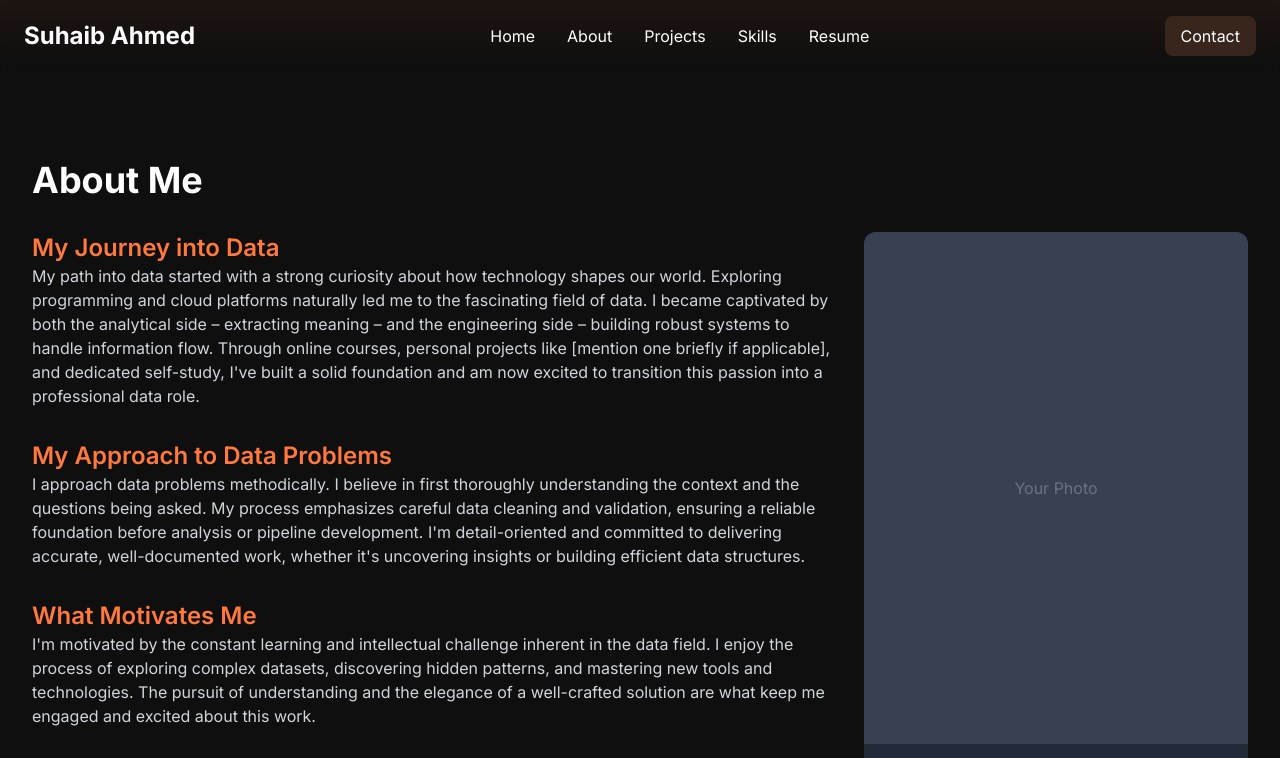
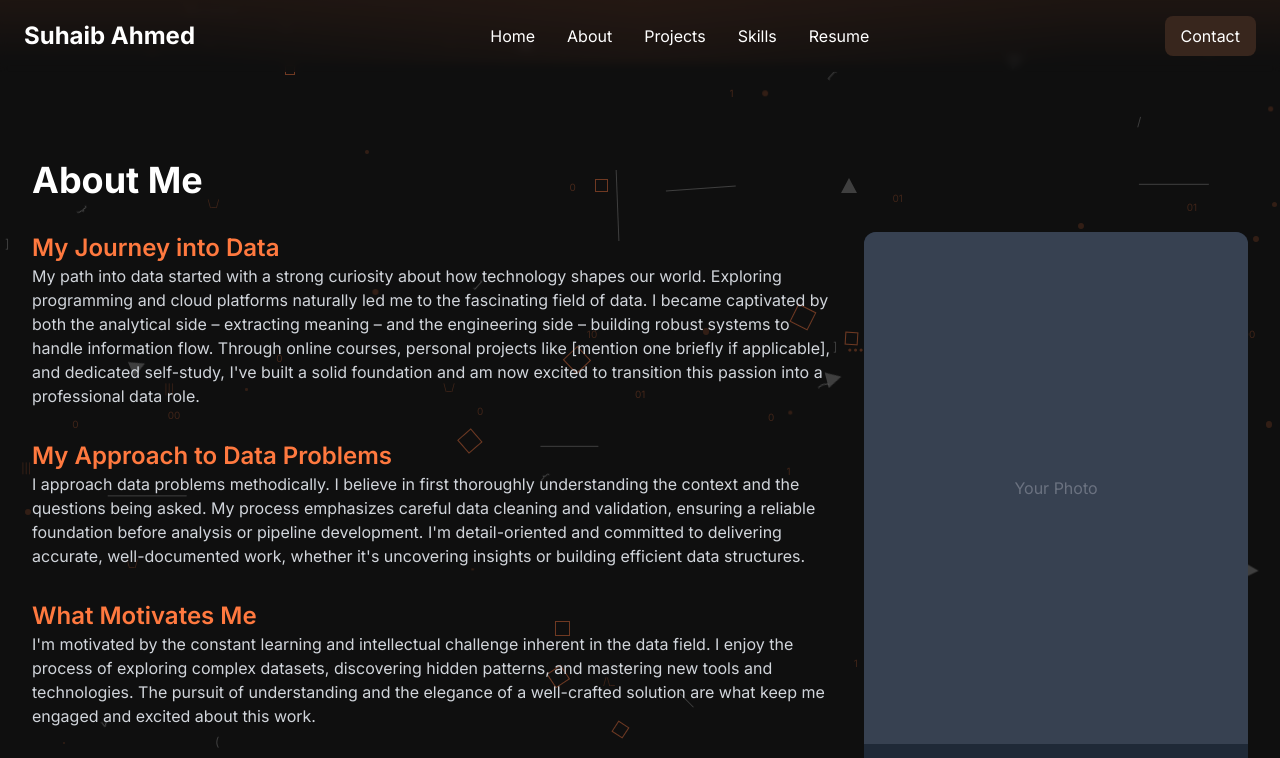
Before and after one commit to Suhaib033/Portfolio-Website, a React (Vite) app: page /about in a window 1280 px wide. Shown: the top 758 px of the page. Built offline with nearby package versions, Linux system fonts and the light colour scheme.

Commit message:
Add animated background and contact info
Add animated background to all pages except contact and project detail pages. Update contact information.

```diff
--- /dev/null
+++ b/src/components/AnimatedBackground.tsx
@@ -0,0 +1,185 @@
+
+import React from "react";
+
+const codeSymbols = ['{', '}', '<', '>', '/', '[', ']', ';', '(', ')'];
+const binaryDigits = ['0', '1', '00', '11', '01', '10'];
+const chartSymbols = ['|||_', '|||', '/\\_', '\\_/', '...', '•••'];
+
+const AnimatedBackground: React.FC = () => {
+  const particles = [];
+
+  const numParticles = 25;
+  const numLines = 15;
+  const numSquares = 12;
+  const numTriangles = 12;
+  const numBinary = 20;
+  const numCodeSymbols = 18;
+  const numCharts = 15;
+
+  for (let i = 0; i < numParticles; i++) {
+    const size = Math.random() * 5 + 2;
+    const xPos = Math.random() * 100;
+    const yPos = Math.random() * 100;
+    const delay = Math.random() * 10;
+    const duration = Math.random() * 10 + 15;
+
+    particles.push(
+      <div
+        key={`particle-${i}`}
+        className="data-particle"
+        style={{
+          left: `${xPos}%`,
+          top: `${yPos}%`,
+          width: `${size}px`,
+          height: `${size}px`,
+          animationDelay: `${delay}s`,
+          animationDuration: `${duration}s`
+        }}
+      />
+    );
+  }
+
+  for (let i = 0; i < numLines; i++) {
+    const width = Math.random() * 80 + 20;
+    const xPos = Math.random() * 100;
+    const yPos = Math.random() * 100;
+    const delay = Math.random() * 10;
+    const duration = Math.random() * 10 + 20;
+    const rotation = Math.random() * 360;
+
+    particles.push(
+      <div
+        key={`line-${i}`}
+        className="data-line"
+        style={{
+          left: `${xPos}%`,
+          top: `${yPos}%`,
+          width: `${width}px`,
+          transform: `rotate(${rotation}deg)`,
+          animationDelay: `${delay}s`,
+          animationDuration: `${duration}s`
+        }}
+      />
+    );
+  }
+
+  for (let i = 0; i < numSquares; i++) {
+    const size = Math.random() * 15 + 5;
+    const xPos = Math.random() * 100;
+    const yPos = Math.random() * 100;
+    const delay = Math.random() * 10;
+    const duration = Math.random() * 10 + 25;
+
+    particles.push(
+      <div
+        key={`square-${i}`}
+        className="data-square"
+        style={{
+          left: `${xPos}%`,
+          top: `${yPos}%`,
+          width: `${size}px`,
+          height: `${size}px`,
+          animationDelay: `${delay}s`,
+          animationDuration: `${duration}s`
+        }}
+      />
+    );
+  }
+
+  for (let i = 0; i < numTriangles; i++) {
+    const xPos = Math.random() * 100;
+    const yPos = Math.random() * 100;
+    const delay = Math.random() * 10;
+    const duration = Math.random() * 10 + 18;
+
+    particles.push(
+      <div
+        key={`triangle-${i}`}
+        className="data-triangle"
+        style={{
+          left: `${xPos}%`,
+          top: `${yPos}%`,
+          animationDelay: `${delay}s`,
+          animationDuration: `${duration}s`
+        }}
+      />
+    );
+  }
+
+  for (let i = 0; i < numBinary; i++) {
+    const xPos = Math.random() * 100;
+    const yPos = Math.random() * 100;
+    const delay = Math.random() * 15;
+    const duration = Math.random() * 15 + 20;
+    const binaryValue = binaryDigits[Math.floor(Math.random() * binaryDigits.length)];
+
+    particles.push(
+      <div
+        key={`binary-${i}`}
+        className="data-binary"
+        style={{
+          left: `${xPos}%`,
+          top: `${yPos}%`,
+          animationDelay: `${delay}s`,
+          animationDuration: `${duration}s`
+        }}
+      >
+        {binaryValue}
+      </div>
+    );
+  }
+
+  for (let i = 0; i < numCodeSymbols; i++) {
+    const xPos = Math.random() * 100;
+    const yPos = Math.random() * 100;
+    const delay = Math.random() * 15;
+    const duration = Math.random() * 15 + 22;
+    const codeSymbol = codeSymbols[Math.floor(Math.random() * codeSymbols.length)];
+
+    particles.push(
+      <div
+        key={`code-${i}`}
+        className="data-code-symbol"
+        style={{
+          left: `${xPos}%`,
+          top: `${yPos}%`,
+          animationDelay: `${delay}s`,
+          animationDuration: `${duration}s`
+        }}
+      >
+        {codeSymbol}
+      </div>
+    );
+  }
+
+  for (let i = 0; i < numCharts; i++) {
+    const xPos = Math.random() * 100;
+    const yPos = Math.random() * 100;
+    const delay = Math.random() * 12;
+    const duration = Math.random() * 15 + 18;
+    const chartSymbol = chartSymbols[Math.floor(Math.random() * chartSymbols.length)];
+
+    particles.push(
+      <div
+        key={`chart-${i}`}
+        className="data-chart"
+        style={{
+          left: `${xPos}%`,
+          top: `${yPos}%`,
+          animationDelay: `${delay}s`,
+          animationDuration: `${duration}s`
+        }}
+      >
+        {chartSymbol}
+      </div>
+    );
+  }
+
+  return (
+    <div className="animated-background">
+      {particles}
+    </div>
+  );
+};
+
+export default AnimatedBackground;
--- a/src/components/Footer.tsx
+++ b/src/components/Footer.tsx
@@ -17,7 +17,7 @@ const Footer = () => {
 
           <div className="flex space-x-6">
             <a
-              href="https://github.com/"
+              href="https://github.com/Suhaib033"
               target="_blank"
               rel="noopener noreferrer"
               className="text-gray-400 hover:text-portfolio-orange transition-colors"
@@ -26,7 +26,7 @@ const Footer = () => {
               <Github size={20} />
             </a>
             <a
-              href="https://linkedin.com/in/"
+              href="https://www.linkedin.com/in/suhaib-ahmed033"
               target="_blank"
               rel="noopener noreferrer"
               className="text-gray-400 hover:text-portfolio-orange transition-colors"
@@ -35,7 +35,7 @@ const Footer = () => {
               <Linkedin size={20} />
             </a>
             <a
-              href="mailto:your.email@example.com"
+              href="mailto:suhaibahmed033@gmail.com"
               className="text-gray-400 hover:text-portfolio-orange transition-colors"
               aria-label="Email"
             >
--- /dev/null
+++ b/src/components/OrangeHue.tsx
@@ -0,0 +1,10 @@
+
+import React from "react";
+
+const OrangeHue: React.FC = () => {
+  return (
+    <div className="absolute top-0 left-1/2 transform -translate-x-1/2 w-full max-w-4xl h-16 bg-gradient-to-r from-transparent via-portfolio-orange/20 to-transparent z-0"></div>
+  );
+};
+
+export default OrangeHue;
--- a/src/pages/About.tsx
+++ b/src/pages/About.tsx
@@ -1,9 +1,14 @@
 
 import { Link } from "react-router-dom";
+import AnimatedBackground from "../components/AnimatedBackground";
+import OrangeHue from "../components/OrangeHue";
 
 const About = () => {
   return (
-    <div className="min-h-screen pt-24">
+    <div className="min-h-screen pt-24 relative">
+      <OrangeHue />
+      <AnimatedBackground />
+
       <section className="section-container">
         <h1 className="text-4xl font-bold mb-8 text-white">About Me</h1>
 
--- a/src/pages/NotFound.tsx
+++ b/src/pages/NotFound.tsx
@@ -1,6 +1,8 @@
 
 import { useLocation, Link } from "react-router-dom";
 import { useEffect } from "react";
+import AnimatedBackground from "../components/AnimatedBackground";
+import OrangeHue from "../components/OrangeHue";
 
 const NotFound = () => {
   const location = useLocation();
@@ -13,8 +15,11 @@ const NotFound = () => {
   }, [location.pathname]);
 
   return (
-    <div className="min-h-screen flex items-center justify-center bg-portfolio-dark">
-      <div className="text-center px-4">
+    <div className="min-h-screen flex items-center justify-center bg-portfolio-dark relative">
+      <OrangeHue />
+      <AnimatedBackground />
+
+      <div className="text-center px-4 relative z-10">
         <h1 className="text-8xl font-bold text-portfolio-orange mb-4">404</h1>
         <p className="text-2xl text-white mb-8">Oops! Page not found</p>
         <p className="text-gray-400 mb-8 max-w-lg mx-auto">
--- a/src/pages/ProjectDetail.tsx
+++ b/src/pages/ProjectDetail.tsx
@@ -1,6 +1,6 @@
-
 import { useParams, Link } from "react-router-dom";
 import { ExternalLink, Github, FileText, Database, Image } from "lucide-react";
+import OrangeHue from "../components/OrangeHue";
 
 // Sample project data for the template
 const sampleProject = {
@@ -61,7 +61,9 @@ const ProjectDetail = () => {
   const project = sampleProject;
 
   return (
-    <div className="min-h-screen pt-24">
+    <div className="min-h-screen pt-24 relative">
+      <OrangeHue />
+
       <div className="section-container">
         <div className="mb-8">
           <Link
--- a/src/pages/Projects.tsx
+++ b/src/pages/Projects.tsx
@@ -1,5 +1,6 @@
-
-import { Link } from "react-router-dom";
+import React from "react";
+import AnimatedBackground from "../components/AnimatedBackground";
+import OrangeHue from "../components/OrangeHue";
 
 // Sample project data
 const projects = [
@@ -49,7 +50,10 @@ const projects = [
 
 const Projects = () => {
   return (
-    <div className="min-h-screen pt-24">
+    <div className="min-h-screen pt-24 relative">
+      <OrangeHue />
+      <AnimatedBackground />
+
       <section className="section-container">
         <h1 className="text-4xl font-bold mb-8 text-white">My Projects</h1>
         <p className="text-gray-300 mb-12 max-w-3xl">
--- a/src/pages/Resume.tsx
+++ b/src/pages/Resume.tsx
@@ -1,10 +1,15 @@
 
 import { FileText, Download } from "lucide-react";
 import { Link } from "react-router-dom";
+import AnimatedBackground from "../components/AnimatedBackground";
+import OrangeHue from "../components/OrangeHue";
 
 const Resume = () => {
   return (
-    <div className="min-h-screen pt-24">
+    <div className="min-h-screen pt-24 relative">
+      <OrangeHue />
+      <AnimatedBackground />
+
       <section className="section-container">
         <h1 className="text-4xl font-bold mb-8 text-white">My Resume</h1>
 
--- a/src/pages/Skills.tsx
+++ b/src/pages/Skills.tsx
@@ -1,4 +1,6 @@
-
+import React from "react";
+import AnimatedBackground from "../components/AnimatedBackground";
+import OrangeHue from "../components/OrangeHue";
 import {
   Database,
   BarChart2,
@@ -72,7 +74,10 @@ const item = {
 
 const Skills = () => {
   return (
-    <div className="min-h-screen pt-24">
+    <div className="min-h-screen pt-24 relative">
+      <OrangeHue />
+      <AnimatedBackground />
+
       <section className="section-container">
         <h1 className="text-4xl font-bold mb-8 text-white">Technical Skills</h1>
         <p className="text-gray-300 mb-12 max-w-3xl">
```
Also changed, not shown: src/pages/Contact.tsx (+12 -9 lines).
